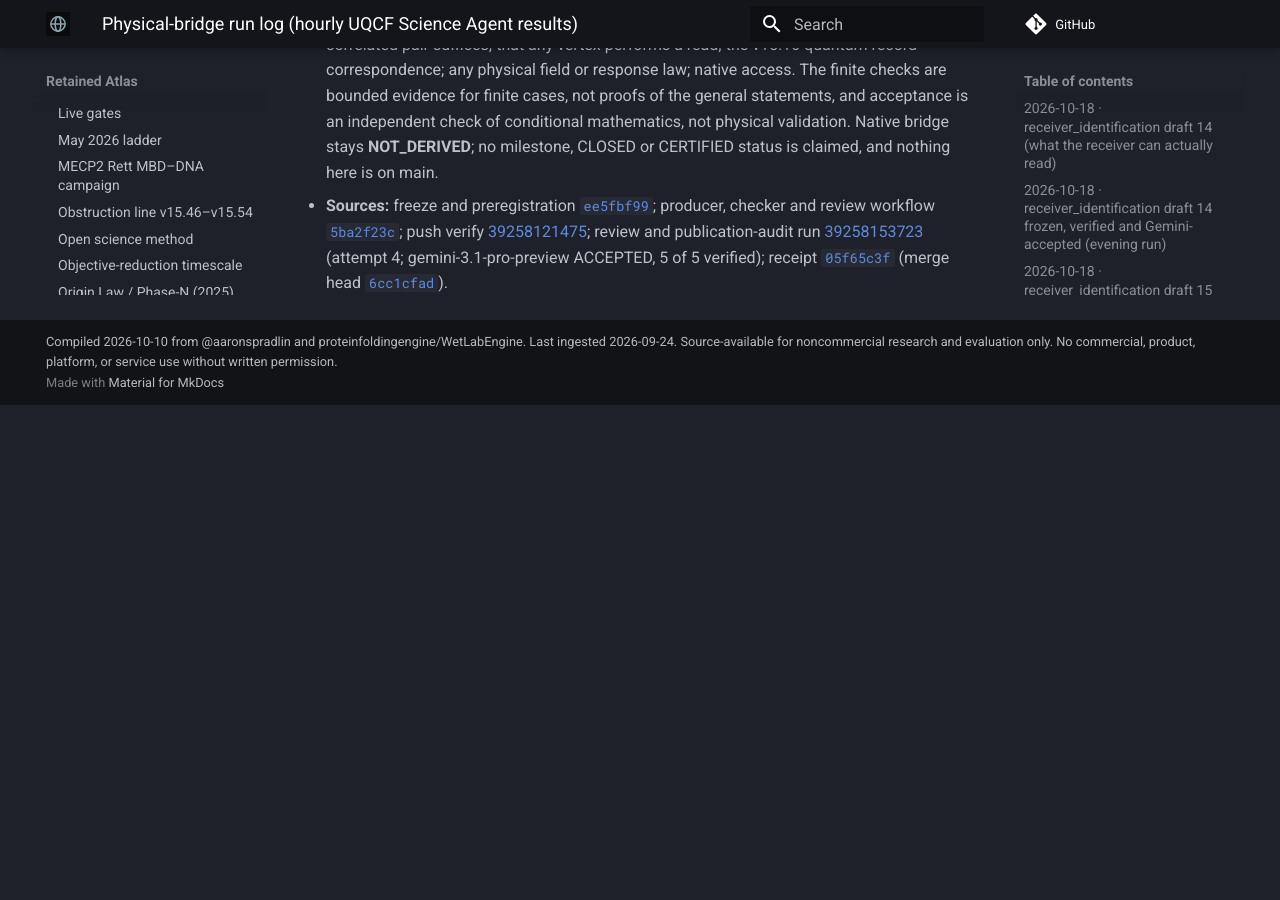
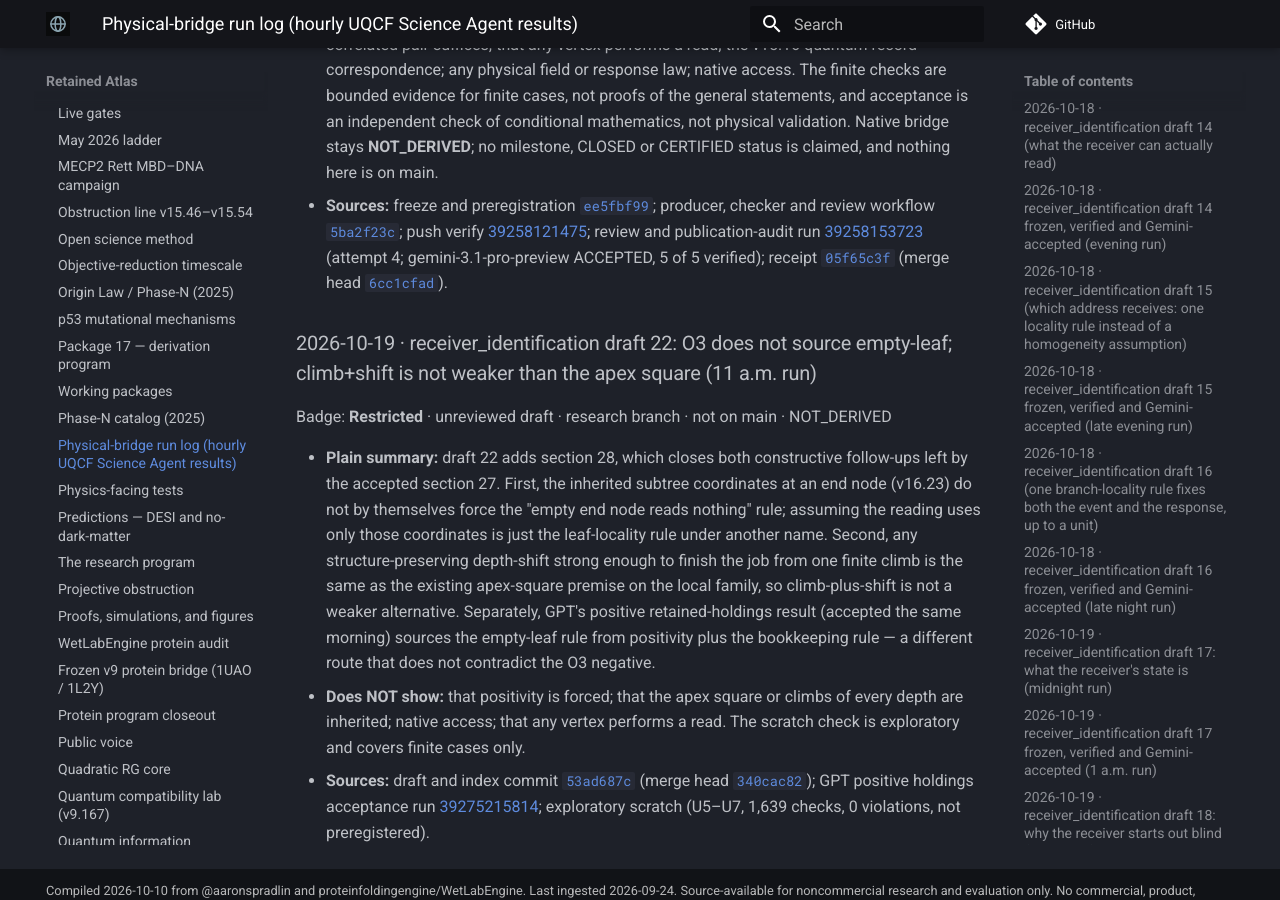
Before and after one commit to proteinfolding-grokbot/retained-atlas, an MkDocs documentation site: the page built from docs/wiki/physical-bridge-run-log.md, in a window 1280 px wide and 900 px high, scrolled down 12257 px. Built offline with MkDocs 1.6.1 and Material for MkDocs 9.7.7, drawn with Linux system fonts in a browser that asks for light colours; comment, search, counter and statistics services are not loaded; before the commit the page ends 12662 px from its top, so only the background shows below that.

Commit message:
wiki: run log + ledger for receiver_identification draft 22 (Restricted, unreviewed, not on main, NOT_DERIVED)

```diff
--- a/docs/wiki/physical-bridge-run-log.md
+++ b/docs/wiki/physical-bridge-run-log.md
@@ -160,3 +160,11 @@ Badge: **Restricted** · verified GREEN, Gemini ACCEPTED · research branch · n
 - **Plain summary:** the UQCF Science Agent froze draft 21's section 27 (a leaf reads only what it holds; one record climb fixes the reads up to its depth) byte-for-byte and wrote the test plan, with hand-predicted answers, before any code. Two independently written programs then checked every branching structure with up to 8 nodes (general read matrices, 10,744 unknowns on the largest universe). Under the bookkeeping rule for readings, the small leaf-locality condition is equivalent to full branch-locality and to zero-extension naturality, and leaves exactly one free number per depth. Acquisition along the one-location pair at the steps of one realized record climb from depth D then forces every read on every structure up to depth D to be the own grade in one unit, with a sharp horizon of free reads above D. Both programs matched every prediction; eight rejecting controls and 18 tamper cases passed (GREEN). Earlier Gemini attempts hit HTTP 402 (billing); after billing was restored, attempt 4 of the same frozen review returned ACCEPTED with all 5 reconstruction items verified and no findings. The publication audit read back every frozen file byte-for-byte (PASS). GPT preserved the Actions archives; this receipt updates the STATUS and continuation index.
 - **Does NOT show:** where the empty-leaf condition, the bookkeeping rule or the step's root shift come from (all assumed); that climbs of every depth occur; that one acquisition on a correlated pair suffices; that any vertex performs a read; the v15.16 quantum record correspondence; any physical field or response law; native access. The finite checks are bounded evidence for finite cases, not proofs of the general statements, and acceptance is an independent check of conditional mathematics, not physical validation. Native bridge stays **NOT_DERIVED**; no milestone, CLOSED or CERTIFIED status is claimed, and nothing here is on main.
 - **Sources:** freeze and preregistration [`ee5fbf99`](https://github.com/proteinfoldingengine/WetLabEngine/commit/ee5fbf99); producer, checker and review workflow [`5ba2f23c`](https://github.com/proteinfoldingengine/WetLabEngine/commit/5ba2f23c6710b2fdcd29df57f98cd5c11d5c7e3a); push verify [39258121475](https://github.com/proteinfoldingengine/WetLabEngine/actions/runs/39258121475); review and publication-audit run [39258153723](https://github.com/proteinfoldingengine/WetLabEngine/actions/runs/39258153723) (attempt 4; gemini-3.1-pro-preview ACCEPTED, 5 of 5 verified); receipt [`05f65c3f`](https://github.com/proteinfoldingengine/WetLabEngine/commit/05f65c3f69d47246451a779e877984d9267e9c29) (merge head [`6cc1cfad`](https://github.com/proteinfoldingengine/WetLabEngine/commit/6cc1cfad175f78493e47bf3c028cb7fad2e0289f)).
+
+### 2026-10-19 · receiver_identification draft 22: O3 does not source empty-leaf; climb+shift is not weaker than the apex square (11 a.m. run)
+
+Badge: **Restricted** · unreviewed draft · research branch · not on main · NOT_DERIVED
+
+- **Plain summary:** draft 22 adds section 28, which closes both constructive follow-ups left by the accepted section 27. First, the inherited subtree coordinates at an end node (v16.23) do not by themselves force the "empty end node reads nothing" rule; assuming the reading uses only those coordinates is just the leaf-locality rule under another name. Second, any structure-preserving depth-shift strong enough to finish the job from one finite climb is the same as the existing apex-square premise on the local family, so climb-plus-shift is not a weaker alternative. Separately, GPT's positive retained-holdings result (accepted the same morning) sources the empty-leaf rule from positivity plus the bookkeeping rule — a different route that does not contradict the O3 negative.
+- **Does NOT show:** that positivity is forced; that the apex square or climbs of every depth are inherited; native access; that any vertex performs a read. The scratch check is exploratory and covers finite cases only.
+- **Sources:** draft and index commit [`53ad687c`](https://github.com/proteinfoldingengine/WetLabEngine/commit/53ad687c48e8a0adf60614b4a6faad295a09549b) (merge head [`340cac82`](https://github.com/proteinfoldingengine/WetLabEngine/commit/340cac82d879ad36c6688a417f8fd2dea3eddb82)); GPT positive holdings acceptance run [39275215814](https://github.com/proteinfoldingengine/WetLabEngine/actions/runs/39275215814); exploratory scratch (U5–U7, 1,639 checks, 0 violations, not preregistered).
```
Also changed, not shown: 2 other files.
